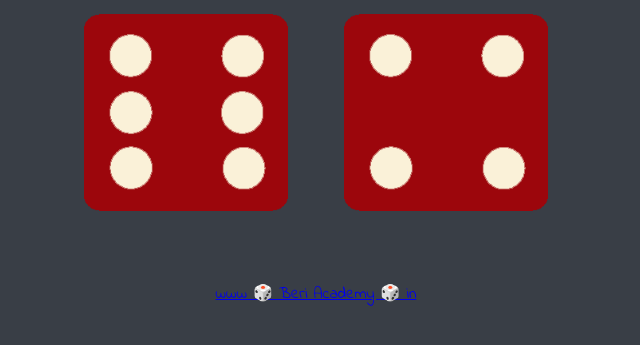
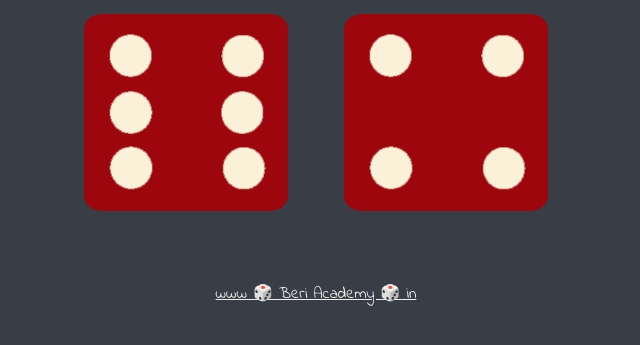
Before and after one commit to dhirajberi/dicegame, a plain HTML site: page dicee.html in a window 1280 px wide. Shown: the part 321-666 px from the top of the page, without its empty margins (324-964 px from the left). Drawn offline with Linux system fonts and the light colour scheme.

Commit message:
Update styles.css

```diff
--- a/styles.css
+++ b/styles.css
@@ -39,3 +39,7 @@ footer {
   font-family: 'Indie Flower', cursive;
 
 }
+a
+{
+  color: #EEEEEE;
+}
```
